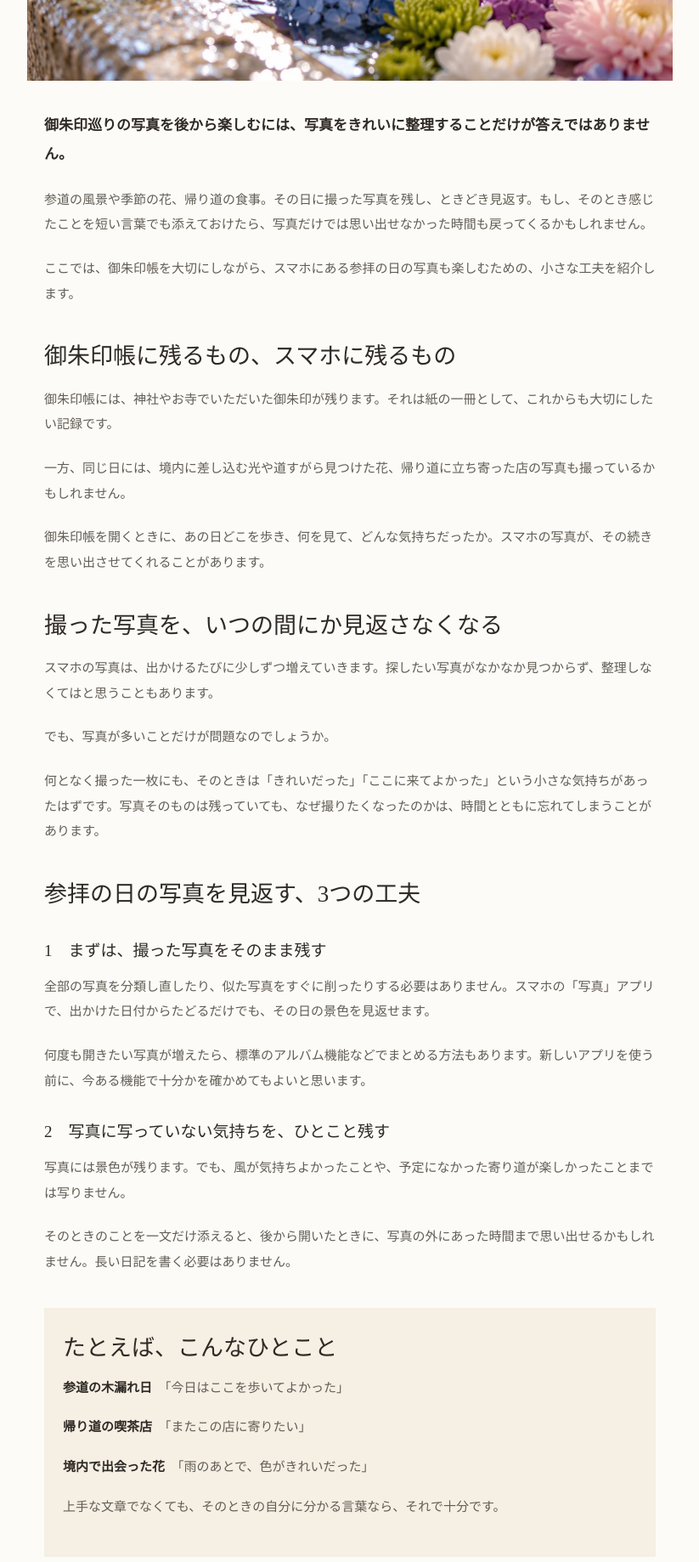
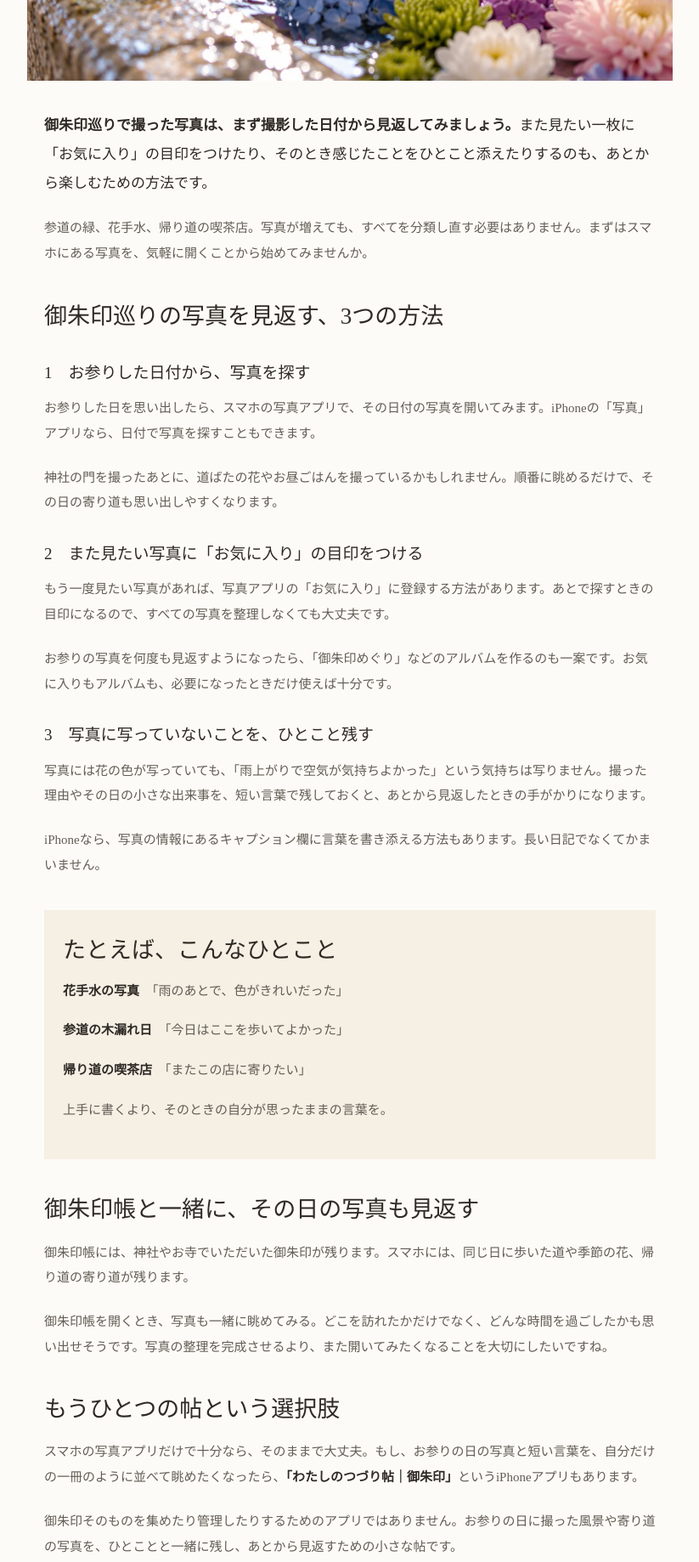
Before and after one commit to watatsudu/watatsudu.github.io, a plain HTML site: page goshuin-holiday/memories.html in a window 1280 px wide. Shown: the part 700-2538 px from the top of the page at 85% size, without its empty margins (228-1051 px from the left). Drawn offline with Linux system fonts and the light colour scheme.

Commit message:
SEO記事memoriesの実用情報強化と休日文脈への自然なアプリ紹介

```diff
--- a/goshuin-holiday/memories.html
+++ b/goshuin-holiday/memories.html
@@ -3,8 +3,8 @@
 <head>
   <meta charset="utf-8">
   <meta name="viewport" content="width=device-width,initial-scale=1">
-  <title>御朱印巡りの写真はどう残す？参拝の日の思い出を見返す方法｜御朱印帳のある休日</title>
-  <meta name="description" content="御朱印巡りで撮った参道の風景、季節の花、寄り道の写真。スマホに埋もれがちな参拝の日の写真を、整理しすぎず後から見返す3つの工夫を紹介。写真とひとことで思い出を残す方法も。">
+  <title>御朱印巡りの写真はどう残す？日付・お気に入り・ひとことで見返す方法｜御朱印帳のある休日</title>
+  <meta name="description" content="御朱印巡りで撮った花手水や寄り道の写真はどう残す？スマホで撮影日付から探す、お気に入りで目印をつける、ひとこと添える。整理しすぎず、あとから楽しむ3つの方法を紹介。">
   <meta name="robots" content="index,follow">
   <link rel="canonical" href="https://watatsudu.github.io/goshuin-holiday/memories.html">
   <meta property="og:type" content="article">
@@ -34,54 +34,42 @@
     <section class="article-head container" aria-labelledby="page-title">
       <div class="eyebrow">御朱印帳のある休日｜写真と思い出</div>
       <h1 id="page-title">御朱印巡りの写真は、どう残す？</h1>
-      <p class="lead">参拝の日に撮った景色や寄り道の写真。スマホに残したままになっていませんか。</p>
+      <p class="lead">お参りの日に撮った花手水や寄り道の写真。あとから見返すために、まずはスマホでできることから。</p>
       <img class="feature" src="assets/hanachozu.webp" alt="参拝の日に出会った花手水の風景" width="1448" height="1086" loading="eager" decoding="async" fetchpriority="high">
     </section>
     <article class="bodycopy">
-      <p><strong>御朱印巡りの写真を後から楽しむには、写真をきれいに整理することだけが答えではありません。</strong></p>
-      <p>参道の風景や季節の花、帰り道の食事。その日に撮った写真を残し、ときどき見返す。もし、そのとき感じたことを短い言葉でも添えておけたら、写真だけでは思い出せなかった時間も戻ってくるかもしれません。</p>
-      <p>ここでは、御朱印帳を大切にしながら、スマホにある参拝の日の写真も楽しむための、小さな工夫を紹介します。</p>
+      <p><strong>御朱印巡りで撮った写真は、まず撮影した日付から見返してみましょう。</strong>また見たい一枚に「お気に入り」の目印をつけたり、そのとき感じたことをひとこと添えたりするのも、あとから楽しむための方法です。</p>
+      <p>参道の緑、花手水、帰り道の喫茶店。写真が増えても、すべてを分類し直す必要はありません。まずはスマホにある写真を、気軽に開くことから始めてみませんか。</p>
 
-      <h2>御朱印帳に残るもの、スマホに残るもの</h2>
-      <p>御朱印帳には、神社やお寺でいただいた御朱印が残ります。それは紙の一冊として、これからも大切にしたい記録です。</p>
-      <p>一方、同じ日には、境内に差し込む光や道すがら見つけた花、帰り道に立ち寄った店の写真も撮っているかもしれません。</p>
-      <p>御朱印帳を開くときに、あの日どこを歩き、何を見て、どんな気持ちだったか。スマホの写真が、その続きを思い出させてくれることがあります。</p>
+      <h2>御朱印巡りの写真を見返す、3つの方法</h2>
+      <h3>1　お参りした日付から、写真を探す</h3>
+      <p>お参りした日を思い出したら、スマホの写真アプリで、その日付の写真を開いてみます。iPhoneの「写真」アプリなら、日付で写真を探すこともできます。</p>
+      <p>神社の門を撮ったあとに、道ばたの花やお昼ごはんを撮っているかもしれません。順番に眺めるだけで、その日の寄り道も思い出しやすくなります。</p>
 
-      <h2>撮った写真を、いつの間にか見返さなくなる</h2>
-      <p>スマホの写真は、出かけるたびに少しずつ増えていきます。探したい写真がなかなか見つからず、整理しなくてはと思うこともあります。</p>
-      <p>でも、写真が多いことだけが問題なのでしょうか。</p>
-      <p>何となく撮った一枚にも、そのときは「きれいだった」「ここに来てよかった」という小さな気持ちがあったはずです。写真そのものは残っていても、なぜ撮りたくなったのかは、時間とともに忘れてしまうことがあります。</p>
+      <h3>2　また見たい写真に「お気に入り」の目印をつける</h3>
+      <p>もう一度見たい写真があれば、写真アプリの「お気に入り」に登録する方法があります。あとで探すときの目印になるので、すべての写真を整理しなくても大丈夫です。</p>
+      <p>お参りの写真を何度も見返すようになったら、「御朱印めぐり」などのアルバムを作るのも一案です。お気に入りもアルバムも、必要になったときだけ使えば十分です。</p>
 
-      <h2>参拝の日の写真を見返す、3つの工夫</h2>
-      <h3>1　まずは、撮った写真をそのまま残す</h3>
-      <p>全部の写真を分類し直したり、似た写真をすぐに削ったりする必要はありません。スマホの「写真」アプリで、出かけた日付からたどるだけでも、その日の景色を見返せます。</p>
-      <p>何度も開きたい写真が増えたら、標準のアルバム機能などでまとめる方法もあります。新しいアプリを使う前に、今ある機能で十分かを確かめてもよいと思います。</p>
-
-      <h3>2　写真に写っていない気持ちを、ひとこと残す</h3>
-      <p>写真には景色が残ります。でも、風が気持ちよかったことや、予定になかった寄り道が楽しかったことまでは写りません。</p>
-      <p>そのときのことを一文だけ添えると、後から開いたときに、写真の外にあった時間まで思い出せるかもしれません。長い日記を書く必要はありません。</p>
+      <h3>3　写真に写っていないことを、ひとこと残す</h3>
+      <p>写真には花の色が写っていても、「雨上がりで空気が気持ちよかった」という気持ちは写りません。撮った理由やその日の小さな出来事を、短い言葉で残しておくと、あとから見返したときの手がかりになります。</p>
+      <p>iPhoneなら、写真の情報にあるキャプション欄に言葉を書き添える方法もあります。長い日記でなくてかまいません。</p>
 
       <section class="quiet" aria-labelledby="example-title">
         <h2 id="example-title">たとえば、こんなひとこと</h2>
+        <p><strong>花手水の写真</strong>　「雨のあとで、色がきれいだった」</p>
         <p><strong>参道の木漏れ日</strong>　「今日はここを歩いてよかった」</p>
         <p><strong>帰り道の喫茶店</strong>　「またこの店に寄りたい」</p>
-        <p><strong>境内で出会った花</strong>　「雨のあとで、色がきれいだった」</p>
-        <p>上手な文章でなくても、そのときの自分に分かる言葉なら、それで十分です。</p>
+        <p>上手に書くより、そのときの自分が思ったままの言葉を。</p>
       </section>
 
-      <h3>3　また開きたくなる、小さな置き場所をつくる</h3>
-      <p>毎日記録しようと決めなくても大丈夫。お参りした日、写真を残したくなった日だけでよいのです。</p>
-      <p>日付順の写真を見るだけでも、同じ季節に同じ道を歩いたことや、以前立ち寄った店のことを思い出すかもしれません。大切なのは整理の完成ではなく、あとから眺める楽しみを持つことだと思います。</p>
-
-      <h2>写真を整理することと、思い出を残すことは少し違う</h2>
-      <p>写真を整理することは、探しやすくするための方法です。それも便利ですが、御朱印巡りの日の写真には、別の残し方があってもよいと思います。</p>
-      <p>誰かに見せるために選別しなくていい。きれいに分類しなくていい。毎日書かなくていい。</p>
-      <p>撮った写真と、そのときのひとこと。しばらくして見返したとき、ただの画像だった一枚が、自分の過ごした時間を思い出す一枚になる。そんな楽しみ方です。</p>
+      <h2>御朱印帳と一緒に、その日の写真も見返す</h2>
+      <p>御朱印帳には、神社やお寺でいただいた御朱印が残ります。スマホには、同じ日に歩いた道や季節の花、帰り道の寄り道が残ります。</p>
+      <p>御朱印帳を開くとき、写真も一緒に眺めてみる。どこを訪れたかだけでなく、どんな時間を過ごしたかも思い出せそうです。写真の整理を完成させるより、また開いてみたくなることを大切にしたいですね。</p>
 
       <h2>もうひとつの帖という選択肢</h2>
-      <p><strong>「わたしのつづり帖｜御朱印」</strong>は、御朱印そのものを細かく収集・管理するためではなく、参拝の日の風景や寄り道など、スマホで撮った写真にひとこと添えて残すiPhoneアプリです。</p>
-      <p>写真は複数枚まとめて追加でき、記録は日付とともに並びます。登録・ログインは不要で、広告やSNSへの共有機能もありません。写真と記録は端末内に保存されます。</p>
-      <p>もちろん、スマホ標準の写真アプリだけで十分なら、それでもよいと思います。好きなものが並ぶ自分だけの帖として見返したい方には、もうひとつの選択肢になります。</p>
+      <p>スマホの写真アプリだけで十分なら、そのままで大丈夫。もし、お参りの日の写真と短い言葉を、自分だけの一冊のように並べて眺めたくなったら、<strong>「わたしのつづり帖｜御朱印」</strong>というiPhoneアプリもあります。</p>
+      <p>御朱印そのものを集めたり管理したりするためのアプリではありません。お参りの日に撮った風景や寄り道の写真を、ひとことと一緒に残し、あとから見返すための小さな帖です。</p>
+      <p>写真は複数枚まとめて追加でき、日付とともに並びます。登録・ログイン不要、広告なし。記録は端末内に保存され、SNSへの共有機能もありません。</p>
       <figure class="appgallery single-appshot">
         <img src="assets/app-list-nobg.png" alt="参拝の日に撮った写真が並ぶ「わたしのつづり帖｜御朱印」の一覧画面" width="900" height="1300" loading="lazy" decoding="async">
         <figcaption>わたしのつづり帖｜御朱印 の一覧画面</figcaption>
@@ -90,10 +78,10 @@
       <section class="purchase" aria-labelledby="next-title">
         <div class="eyebrow">もう少し、御朱印帳のある休日を</div>
         <h2 id="next-title">御朱印帳を持って、ちょっとお出かけ。</h2>
-        <p>御朱印帳の使い方、休日の寄り道、持ち歩くもの、そして写真の残し方。ひと続きの読みもの「御朱印帳のある休日」で、アプリの実際の画面も紹介しています。</p>
+        <p>御朱印帳の使い方から、休日の寄り道、持ち歩くケース、写真と思い出まで。「御朱印帳のある休日」では、お参りの日を楽しむための小さな工夫と道具を紹介しています。</p>
         <a class="button" href="index.html" data-seo-to-lp="after-article">「御朱印帳のある休日」を読む</a>
       </section>
-      <p>御朱印帳に残る記録と、スマホに残るあの日の写真。どちらも、その日を楽しんだ自分のものです。</p>
+      <p>いただいた御朱印は御朱印帳に。その日に見つけた景色やひとことも、また開いて楽しめるように。</p>
     </article>
   </main>
   <footer class="footer">
```
